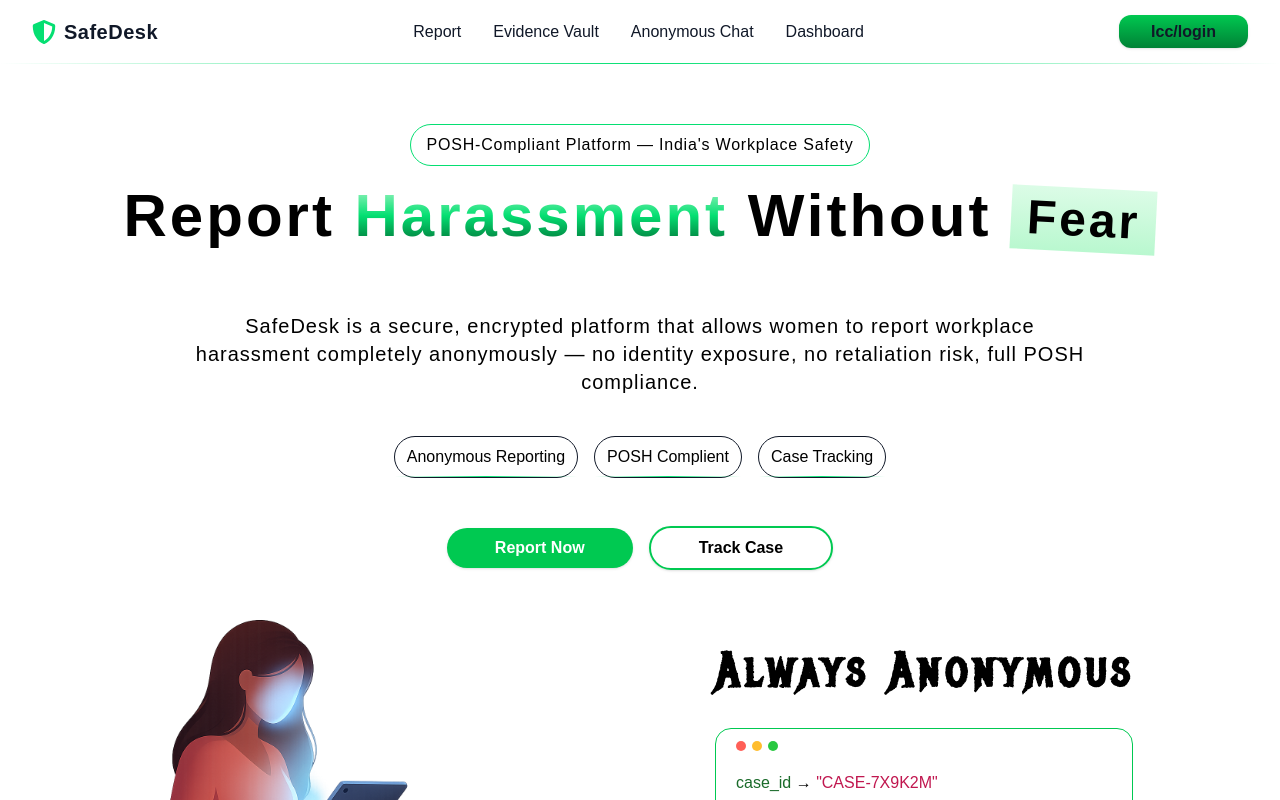
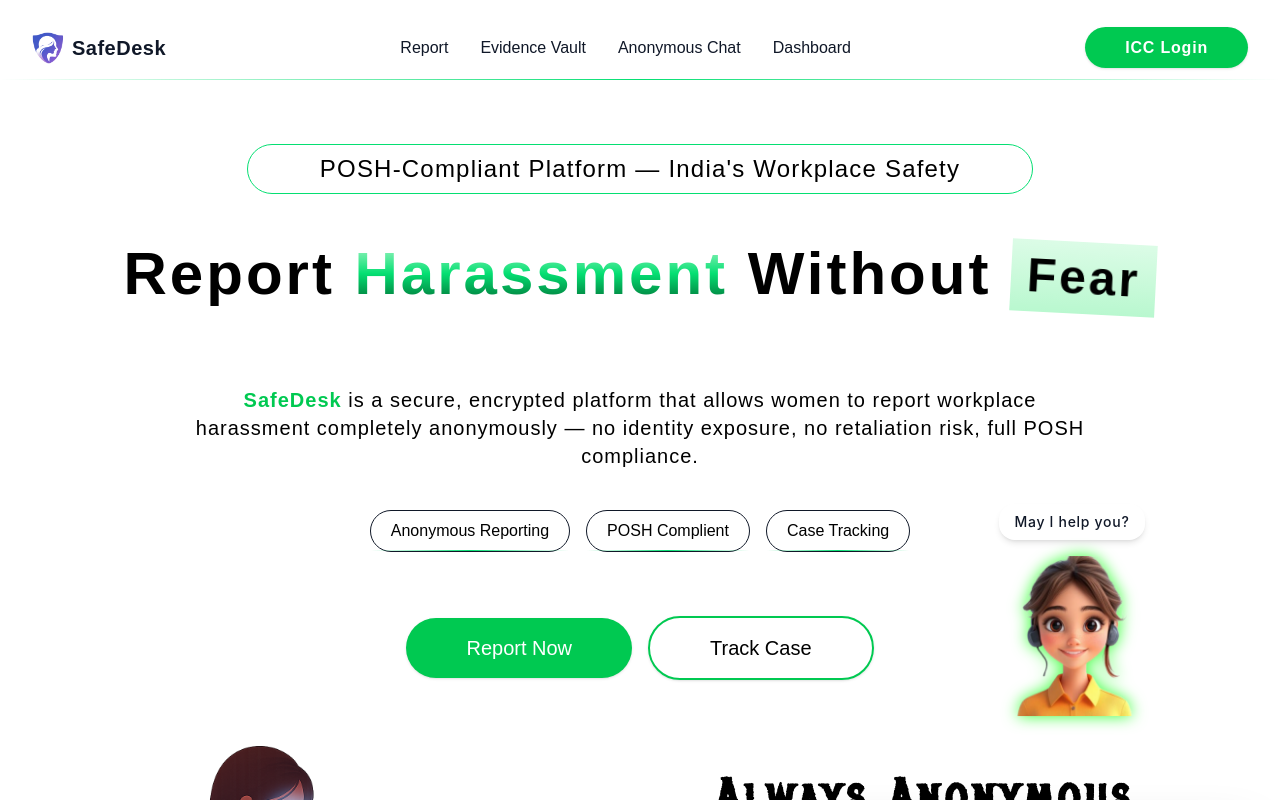
Before and after one commit to TheCodeHeist-Coder/KRMU_hack_raj, a React (Vite) app in the folder client/: page / in a window 1280 px wide. Shown: the top 800 px of the page. Built offline with nearby package versions, Linux system fonts and the light colour scheme; no server answers; a web font is replaced by a local one.

Commit message:
features_page_added

```diff
--- /dev/null
+++ b/client/src/components/Features.tsx
@@ -0,0 +1,151 @@
+import { FaLock, FaFileUpload, FaComments, FaBolt, FaClipboardList } from "react-icons/fa";
+
+export default function Features() {
+  const features = [
+    {
+      icon: <FaLock />,
+      tag: "Core Feature",
+      title: "Anonymous Reporting",
+      desc: "Submit complaints without creating an account. No IP tracking, no identity exposure — complete privacy guaranteed.",
+    },
+    {
+      icon: <FaFileUpload />,
+      tag: "Evidence Vault",
+      title: "Secure Evidence Locker",
+      desc: "Upload images, audio, or PDFs safely. Metadata like GPS and device info is stripped automatically.",
+    },
+    {
+      icon: <FaClipboardList />,
+      tag: "Compliance",
+      title: "POSH Compliance Logs",
+      desc: "Every ICC action is logged with timestamps. Generate audit-ready POSH reports instantly.",
+    },
+    {
+      icon: <FaBolt />,
+      tag: "Safety",
+      title: "Quick Hide Screen",
+      desc: "Instantly mask SafeDesk with one click if someone approaches. Your safety stays in your control.",
+    },
+  ];
+
+  return (
+    <section
+      id="features"
+      className="w-full py-2 bg-gradient-to-b from-gray-50 to-white"
+    >
+      {/* Heading */}
+      <div className="max-w-6xl mx-auto px-6 text-center">
+        <p className="text-5xl font-extrabold tracking-wider uppercase ">
+          Features
+        </p>
+
+        <h2 className="text-gray-600 text-lg mt-4 font-main tracking-wide max-w-3xl mx-auto">
+          Built for Safety. <br />
+          Designed for Trust.
+        </h2>
+
+
+      </div>
+
+      {/* Feature Grid */}
+      <div className="max-w-6xl mx-auto px-6 mt-16 grid gap-8 md:grid-cols-2 font-main">
+        {/* Normal Cards */}
+        {features.map((f, i) => (
+          <div
+            key={i}
+            className="group bg-white border border-gray-200 rounded-2xl p-8 shadow-sm hover:shadow-xl transition duration-300"
+          >
+            {/* Icon + Tag */}
+            <div className="flex items-center gap-3">
+              <div className="text-green-500 text-2xl">
+                {f.icon}
+              </div>
+
+              <span className="text-xs uppercase tracking-widest px-3 py-1 rounded-full border border-green-400 text-gray-950 font-medium">
+                {f.tag}
+              </span>
+            </div>
+
+            {/* Title */}
+            <h3 className="text-xl font-semibold bg-clip-text text-transparent bg-linear-to-b from-green-600 to-green-800 mt-5 group-hover:text-green-700 transition">
+              {f.title}
+            </h3>
+
+            {/* Desc */}
+            <p className="text-gray-700 mt-3 leading-relaxed tracking-wider text-sm">
+              {f.desc}
+            </p>
+          </div>
+        ))}
+
+        {/* Highlighted Chat Feature */}
+        <div className="md:col-span-2 bg-linear-to-r from-green-900 to-green-700 text-white rounded-3xl p-10 shadow-xl flex flex-col md:flex-row gap-10 items-center">
+
+          {/* Left */}
+          <div className="flex-1">
+            <div className="flex items-center gap-3">
+              <FaComments className="text-3xl text-green-500" />
+
+              <span className="text-xs uppercase tracking-widest px-3 py-1 rounded-full border border-white/30 text-white font-medium">
+                Communication
+              </span>
+            </div>
+
+            <h3 className="text-2xl font-bold mt-5">
+              Two-Way Anonymous Chat
+            </h3>
+
+            <p className="text-white/80 mt-4 leading-relaxed">
+              Communicate directly with ICC members using only your Case ID.
+              No identity is revealed, ensuring complete confidentiality during
+              investigations.
+            </p>
+
+            {/* Tags */}
+            <div className="flex flex-wrap gap-3 mt-6">
+              {["Encrypted Messages", "Case ID Only", "Real-Time Updates"].map(
+                (t) => (
+                  <span
+                    key={t}
+                    className="text-xs px-4 py-2 rounded-full bg-white/10 border border-white/20"
+                  >
+                    {t}
+                  </span>
+                )
+              )}
+            </div>
+          </div>
+
+          {/* Right Terminal Box */}
+          <div className="flex-1 bg-black/30 rounded-2xl p-6 font-mono text-sm w-full">
+            <p className="text-green-300">// Anonymous communication log</p>
+
+            <p className="mt-3">
+              <span className="text-purple-200">case_id</span> →{" "}
+              <span className="text-green-200">"CASE-7X9K2M"</span>
+            </p>
+
+            <p>
+              <span className="text-purple-200">identity</span> →{" "}
+              <span className="text-red-200">null</span>
+            </p>
+
+            <p>
+              <span className="text-purple-200">metadata</span> →{" "}
+              <span className="text-red-200">removed</span>
+            </p>
+
+            <p>
+              <span className="text-purple-200">encrypted</span> →{" "}
+              <span className="text-green-200">true</span>
+            </p>
+
+            <p className="text-green-300 mt-4">
+              // Your voice. Anonymous. Protected.
+            </p>
+          </div>
+        </div>
+      </div>
+    </section>
+  );
+}
--- a/client/src/components/HowitWorks.tsx
+++ b/client/src/components/HowitWorks.tsx
@@ -28,14 +28,14 @@
 
 export default function HowitWorks() {
     return (
-        <section className="w-full py-24 bg-linear-to-b from-gray-50 to-white">
+        <section className="w-full py-18 bg-linear-to-b from-gray-50 to-white">
             <div className="max-w-6xl mx-auto px-6 text-center">
                 {/* Heading */}
                 <motion.h2
                     initial={{ opacity: 0, y: 30 }}
                     whileInView={{ opacity: 1, y: 0 }}
                     transition={{ duration: 0.7 }}
-                    className="text-5xl font-extrabold tracking-tight"
+                    className="text-5xl font-extrabold tracking-tight uppercase"
                 >
                     How It Works
                 </motion.h2>
--- a/client/src/components/Navbar.tsx
+++ b/client/src/components/Navbar.tsx
@@ -7,7 +7,7 @@
   const [isOpen, setIsOpen] = useState(false);
 
   return (
-    <nav className="w-full relative  text-gray-900 font-main ">
+    <nav className="w-full relative  text-gray-900 bg-white/40 backdrop-blur-2xl font-main pt-4">
 
    <div className="absolute bottom-0 inset-x-0 bg-linear-to-r from-transparent via-green-400 to-transparent h-px ">
 
@@ -20,14 +20,14 @@
 
           {/* Logo */}
           <div className="flex items-center gap-2">
-            <FaShieldAlt className="text-green-400 text-2xl" />
+           <img className="w-8 h-8" src="/logo .png" alt="" />
             <h1 className="text-xl font-bold tracking-wide">
               SafeDesk
             </h1>
           </div>
 
           {/* Desktop Links */}
-          <div className="hidden md:flex items-center gap-8 font-medium">
+          <div className="hidden md:flex items-center gap-8 font-light">
             <a href="#report" className="hover:text-green-400 transition">
               Report
             </a>
@@ -44,7 +44,7 @@
 
           {/* Quick Hide Button (Desktop) */}
           <div className="hidden md:block">
-           <Link className=" bg-linear-to-b from-green-500 to-green-700 py-2 px-8 hover:bg-green-600 rounded-xl font-semibold shadow hover:bg-purple-200 transition" to="/icc/login"> Icc/login </Link>
+           <Link className=" bg-green-500 text-white  tracking-wider  hover:bg-green-600 rounded-full px-10 py-3 shadow font-semibold transition" to="/icc/login"> ICC Login </Link>
           </div>
 
           {/* Mobile Menu Button */}
--- a/client/src/index.css
+++ b/client/src/index.css
@@ -127,3 +127,65 @@
     border-color: var(--color-gray-200, currentColor);
   }
 }
+
+
+
+
+
+@keyframes float {
+  0%, 100% {
+    transform: translateY(0px);
+  }
+  50% {
+    transform: translateY(-8px);
+  }
+}
+
+.animate-float {
+  animation: float 2.5s ease-in-out infinite;
+}
+
+@keyframes fadeIn {
+  from {
+    opacity: 0;
+    transform: translateY(6px);
+  }
+  to {
+    opacity: 1;
+    transform: translateY(0px);
+  }
+}
+
+.animate-fadeIn {
+  animation: fadeIn 1s ease-in-out;
+}
+
+
+
+
+.dot {
+  width: 8px;
+  height: 8px;
+  border-radius: 50%;
+  background: gray;
+  animation: bounce 1.2s infinite ease-in-out;
+}
+
+.dot:nth-child(2) {
+  animation-delay: 0.2s;
+}
+
+.dot:nth-child(3) {
+  animation-delay: 0.4s;
+}
+
+@keyframes bounce {
+  0%, 80%, 100% {
+    transform: scale(0);
+    opacity: 0.3;
+  }
+  40% {
+    transform: scale(1);
+    opacity: 1;
+  }
+}
--- a/client/src/pages/LandingPage.tsx
+++ b/client/src/pages/LandingPage.tsx
@@ -1,9 +1,11 @@
-import React from 'react'
+
 import { Link } from 'react-router-dom'
 import WhyThis from '../components/WhyThis';
 import HowitWorks from '../components/HowitWorks';
 import Navbar from '../components/Navbar';
 import Footer from '../components/Footer';
+import SakhiChat from './SakhiChat';
+import Features from '@/components/Features';
 
 const Landingpage = () => {
 
@@ -22,42 +24,41 @@
     return (
 
         <div>
+             <SakhiChat />
 
-
-
-            <div className='sticky top-0 z-50'>
+            <div className='sticky top-0 z-40'>
                 <Navbar />
             </div>
 
 
-            <div className='min-h-screen max-w-7xl m-auto w-full py-15  font-main'>
+            <div className='min-h-screen max-w-7xl m-auto w-full py-12  font-main'>
 
-                <div className="badge font-main flex justify-center items-center">
-                    <h1 className='rounded-full border border-green-400 py-2 tracking-wider px-4'> POSH-Compliant Platform — India's Workplace Safety </h1>
+                <div className="badge font-main flex justify-center items-center py-4">
+                    <h1 className='rounded-full text-2xl border border-green-400 py-2 tracking-wider px-18'> POSH-Compliant Platform — India's Workplace Safety </h1>
                 </div>
 
-                <div className="main-text flex items-center justify-center py-5 ">
-                    <h1 className='text-6xl font-semibold max-w-6xl tracking-wider text-center'> Report <span className='bg-clip-text text-transparent bg-linear-to-b from bg-green-200 via-green-400 to-green-800'>Harassment</span>  Without <span className='bg-linear-to-b from-green-100 to-green-200 py-2 px-4 text-5xl rotate-span'> Fear </span> </h1>
+                <div className="main-text flex items-center justify-center py-8 ">
+                    <h1 className='text-6xl font-bold max-w-6xl font-main tracking-wider text-center'> Report <span className='bg-clip-text text-transparent bg-linear-to-b from bg-green-200 via-green-400 to-green-800'>Harassment</span>  Without <span className='bg-linear-to-b from-green-100 to-green-200 py-3 px-4 text-5xl rotate-span'> Fear </span> </h1>
                 </div>
 
                 <div className="sub-text flex items-center justify-center py-10">
-                    <p className='max-w-4xl font-normal tracking-wider text-center text-xl text-shadow-gray-500'> SafeDesk is a secure, encrypted platform that allows women to report workplace harassment completely anonymously — no identity exposure, no retaliation risk, full POSH compliance.</p>
+                    <p className='max-w-4xl font-normal tracking-wider text-center text-xl text-shadow-gray-500'> <span className='text-green-500 font-bold'> SafeDesk </span>  is a secure, encrypted platform that allows women to report workplace harassment completely anonymously — no identity exposure, no retaliation risk, full POSH compliance.</p>
                 </div>
 
 
-                <div className=' flex items-center justify-center gap-4'>
-                    <div className='border relative border-gray-900 rounded-full py-2 px-3'>
+  <div className=' flex items-center justify-center gap-4'>
+                    <div className='border relative border-gray-900 rounded-full py-2 px-5'>
                         <div className="absolute bottom-0 inset-x-0 bg-linear-to-r from-transparent via-green-400 to-transparent h-px ">
                         </div>
                         Anonymous Reporting
                     </div>
 
-                    <div className='border relative border-gray-900 rounded-full py-2 px-3'>
+                    <div className='border relative border-gray-900 rounded-full py-2 px-5'>
                         <div className="absolute bottom-0 inset-x-0 bg-linear-to-r from-transparent via-green-400 to-transparent h-px ">
                         </div>
                         POSH Complient
                     </div>
-                    <div className='border relative border-gray-900 rounded-full py-2 px-3'>
+                    <div className='border relative border-gray-900 rounded-full py-2 px-5'>
                         <div className="absolute bottom-0 inset-x-0 bg-linear-to-r from-transparent via-green-400 to-transparent h-px ">
                         </div>
                         Case Tracking
@@ -65,9 +66,9 @@
                 </div>
 
 
-                <div className="button flex items-center justify-center gap-4">
-                    <Link to="/report" className='bg-green-500 text-white px-12 mt-12 py-2 rounded-full font-semibold shadow hover:bg-green-600 transition'> Report Now </Link>
-                    <Link to={"/track"} className=' text-black px-12 mt-12 py-2 border-2 border-green-500 rounded-full font-semibold shadow hover:bg-green-600 transition'> Track Case </Link>
+                <div className="button flex items-center justify-center gap-4 py-4 text-xl">
+                    <Link to="/report" className='bg-green-500 text-white px-15 mt-12 py-4 rounded-full font-normal shadow hover:bg-green-600 transition'> Report Now </Link>
+                    <Link to={"/track"} className=' text-black px-15 mt-12 py-4 border-2 border-green-500 rounded-full font-normal shadow hover:bg-green-500 transition'> Track Case </Link>
                 </div>
 
 
@@ -111,6 +112,8 @@
 
             <HowitWorks />
 
+            <Features />
+
             <Footer />
 
         </div>
```
Also changed, not shown: 1 other file (tests, documents, lock files or other folders).
